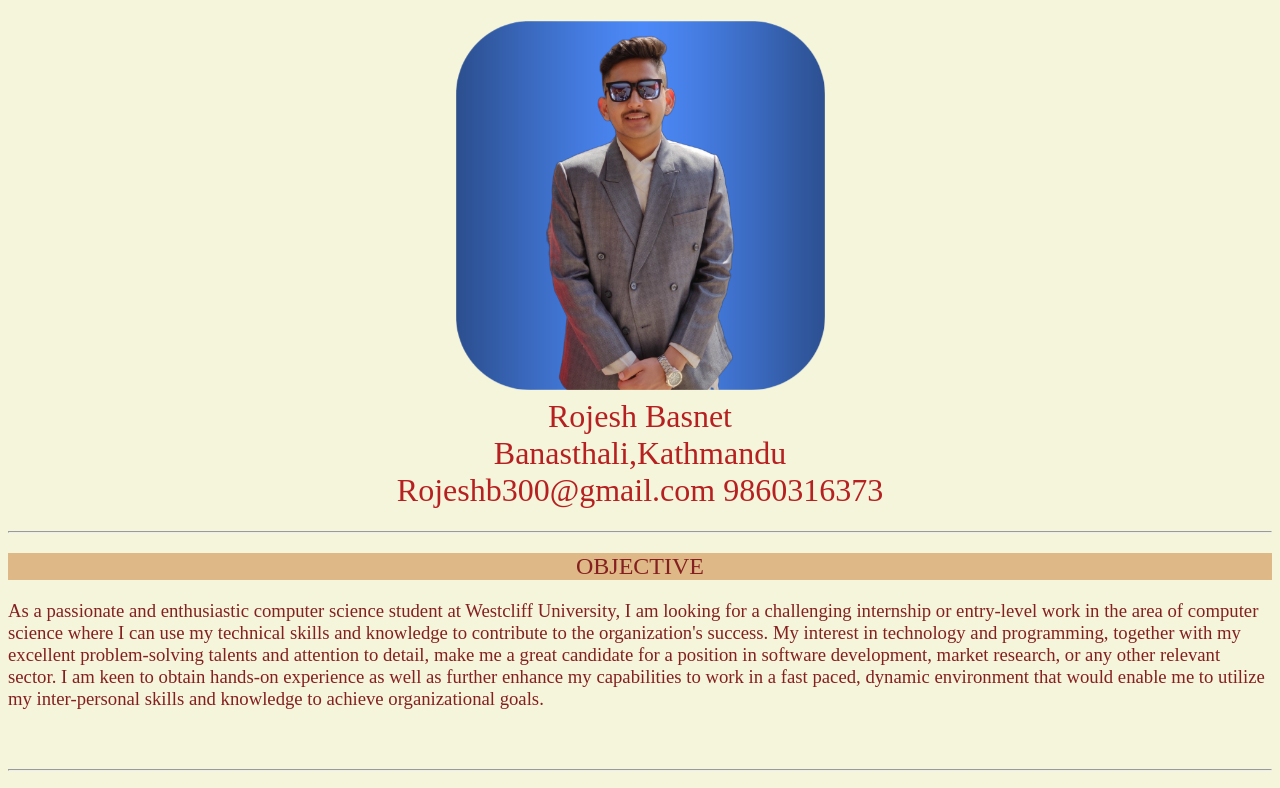
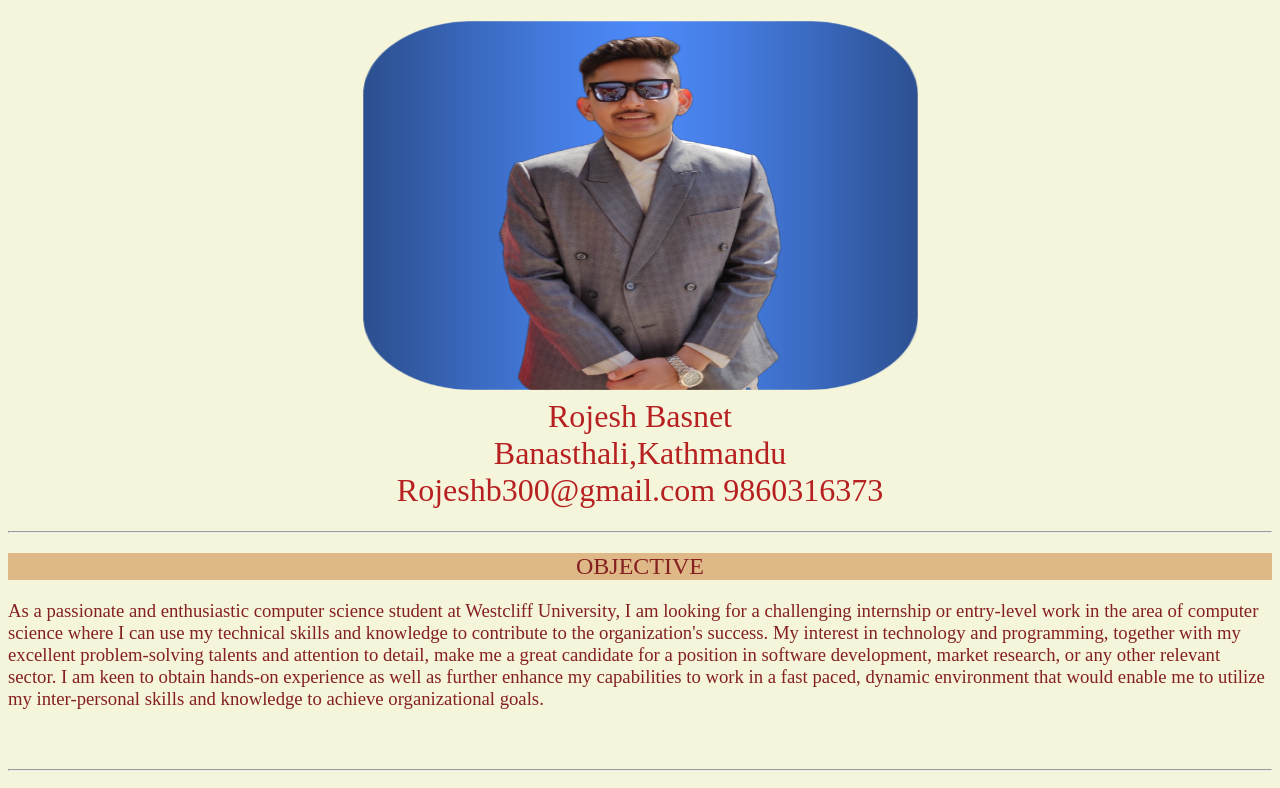
Before and after one commit to Rojesh01/Capstone-Project-1, a plain HTML site: page index.html in a window 1280 px wide. Shown: the top 788 px of the page. Drawn offline with Linux system fonts and the light colour scheme.

Commit message:
Update style.css

```diff
--- a/style.css
+++ b/style.css
@@ -39,8 +39,8 @@ p {
     font-weight: normal;
 }
 img{
-    height:box-sizing;
-    width: box-sizing;
+    height:box-600px;
+    width: 555px;
     background-attachment: fixed;
 }
 *{
```
